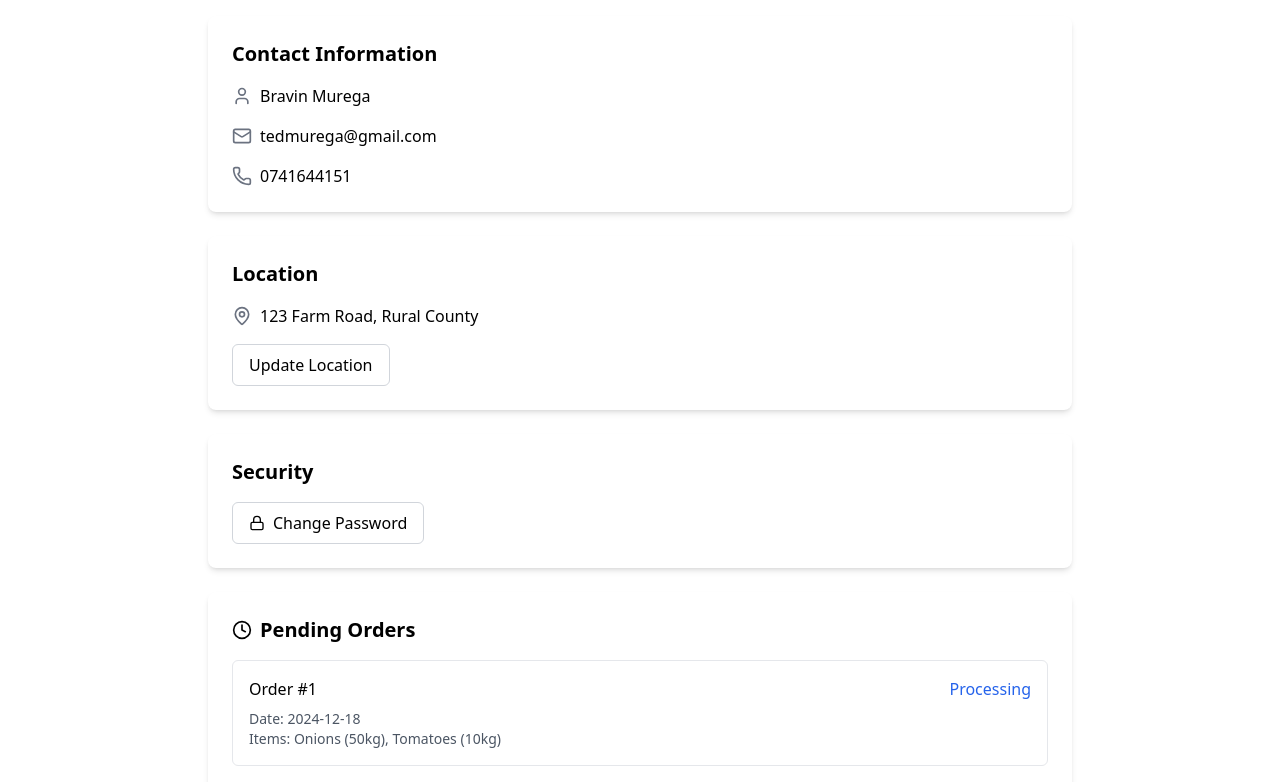
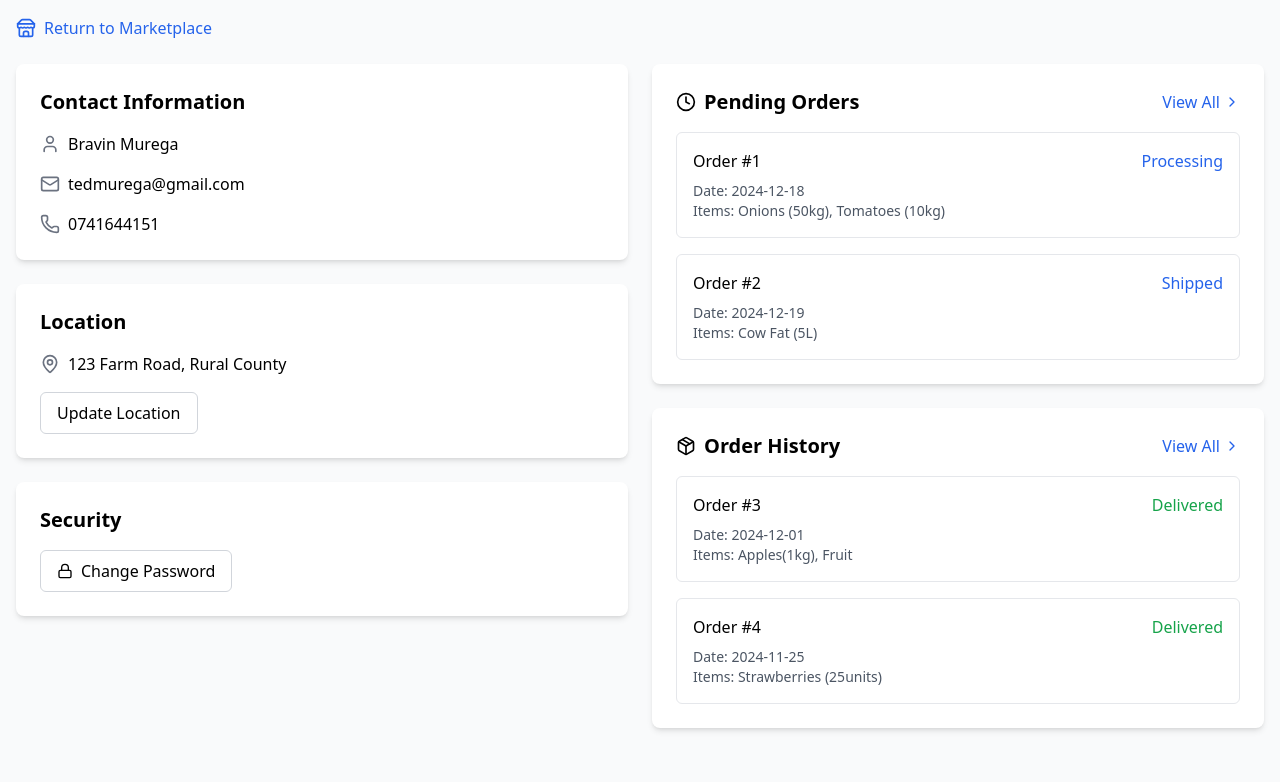
Before and after one commit to Murega14/agrilink_frontend, a React (Create React App) app: page /user in a window 1280 px wide. Shown: the top 782 px of the page. Built offline with nearby package versions, Linux system fonts and the light colour scheme.

Commit message:
changed the page layout

```diff
--- a/src/components/BuyerUI/UserProfile.jsx
+++ b/src/components/BuyerUI/UserProfile.jsx
@@ -1,11 +1,10 @@
 import React, { useState } from 'react';
-import { MapPin, Lock, Package, Clock, Mail, Phone, User } from 'lucide-react';
+import { MapPin, Lock, Package, Clock, Mail, Phone, User, ChevronRight, Store } from 'lucide-react';
 
 const UserProfile = () => {
   const [showPasswordForm, setShowPasswordForm] = useState(false);
   const [showLocationForm, setShowLocationForm] = useState(false);
 
-  // Sample data - in a real app, this would come from your backend
   const user = {
     name: "Bravin Murega",
     email: "tedmurega@gmail.com",
@@ -24,7 +23,22 @@ const UserProfile = () => {
   ];
 
   return (
-    <div className="max-w-4xl mx-auto p-4 space-y-6">
+    <div className="min-h-screen bg-gray-50 p-4">
+      {/* Return to Marketplace Button */}
+      <div className="max-w-7xl mx-auto mb-6">
+        <button
+          onClick={() => window.location.href = '/marketplace'}
+          className="flex items-center space-x-2 text-blue-600 hover:text-blue-700"
+        >
+          <Store className="w-5 h-5" />
+          <span>Return to Marketplace</span>
+        </button>
+      </div>
+
+      {/* Main Grid Layout */}
+      <div className="max-w-7xl mx-auto grid grid-cols-1 lg:grid-cols-2 gap-6">
+        {/* Left Column */}
+        <div className="space-y-6">
           {/* Contact Information */}
           <div className="bg-white rounded-lg shadow-md p-6">
             <h2 className="text-xl font-bold mb-4">Contact Information</h2>
@@ -132,13 +146,25 @@ const UserProfile = () => {
               )}
             </div>
           </div>
+        </div>
 
+        {/* Right Column */}
+        <div className="space-y-6">
           {/* Pending Orders */}
           <div className="bg-white rounded-lg shadow-md p-6">
-        <h2 className="text-xl font-bold mb-4 flex items-center space-x-2">
+            <div className="flex justify-between items-center mb-4">
+              <h2 className="text-xl font-bold flex items-center space-x-2">
                 <Clock className="w-5 h-5" />
                 <span>Pending Orders</span>
               </h2>
+              <a
+                href="/orders/pending"
+                className="text-blue-600 hover:text-blue-700 flex items-center space-x-1"
+              >
+                <span>View All</span>
+                <ChevronRight className="w-4 h-4" />
+              </a>
+            </div>
             <div className="space-y-4">
               {pendingOrders.map(order => (
                 <div key={order.id} className="border border-gray-200 rounded-md p-4">
@@ -157,10 +183,19 @@ const UserProfile = () => {
 
           {/* Past Orders */}
           <div className="bg-white rounded-lg shadow-md p-6">
-        <h2 className="text-xl font-bold mb-4 flex items-center space-x-2">
+            <div className="flex justify-between items-center mb-4">
+              <h2 className="text-xl font-bold flex items-center space-x-2">
                 <Package className="w-5 h-5" />
                 <span>Order History</span>
               </h2>
+              <a
+                href="/orders/history"
+                className="text-blue-600 hover:text-blue-700 flex items-center space-x-1"
+              >
+                <span>View All</span>
+                <ChevronRight className="w-4 h-4" />
+              </a>
+            </div>
             <div className="space-y-4">
               {pastOrders.map(order => (
                 <div key={order.id} className="border border-gray-200 rounded-md p-4">
@@ -177,6 +212,8 @@ const UserProfile = () => {
             </div>
           </div>
         </div>
+      </div>
+    </div>
   );
 };
 
```
Lines whose indentation alone changed are shown as unchanged.
